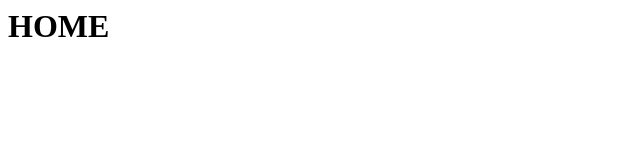
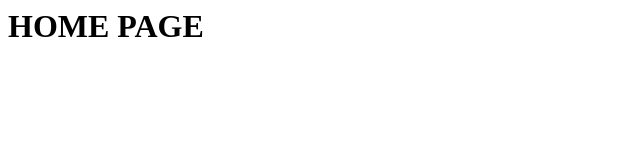
Before and after one commit to ccollins1544/friendfinder, a website: page app/public/home.html in a window 1280 px wide. Shown: the whole page, without its empty margins (0-640 px from the left). Drawn offline with Linux system fonts and the light colour scheme.

Commit message:
updated home page

```diff
--- a/app/public/home.html
+++ b/app/public/home.html
@@ -6,6 +6,6 @@
   <title>HOME</title>
 </head>
 <body>
-  <h1>HOME</h1>
+  <h1>HOME PAGE</h1>
 </body>
 </html>
```
